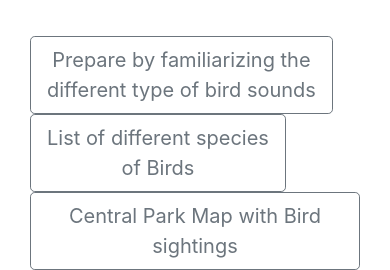
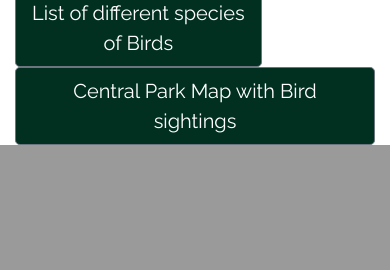
Before and after one commit to elifia-muthia/central-park-tweeters, a Flask app: page / in a window 390 px wide. Shown: the part 968-1238 px from the top of the page. After the commit the page ends 1113 px from the top, so only its background shows below. Run offline with Flask 3, Linux system fonts and the light colour scheme; some libraries are stand-ins or nearby versions.

Commit message:
implemented design, quiz history stuff

```diff
--- a/server.py
+++ b/server.py
@@ -292,7 +292,7 @@ def load_centralpark():
 @app.route('/quiz')
 def load_quiz():
     navigated_pages.append('/quiz')
-    return render_template('quiz.html')
+    return render_template('quiz.html', navigated=navigated_pages)
 
 @app.route('/view/<id>')
 def view_bird(id=None):
@@ -334,6 +334,7 @@ def submit_quiz():
 
     json_data = request.get_json()
     quiz = json_data["quiz"]
+    current_quiz_id += 1
     quiz['id'] = str(current_quiz_id)
 
     quiz_history.append(quiz)
--- a/static/main.css
+++ b/static/main.css
@@ -13,6 +13,16 @@
     background-color: lightgray;
 }
 
+.base-font {
+    font-family: 'Raleway', sans-serif;
+}
+
+#homepage {
+    background-color: #faf0e6;
+    height: 790px;
+    margin: 0px;
+    padding: 0px;
+}
 
 .welcome-header{
     font-size: 70px;
@@ -22,12 +32,20 @@
 
 }
 
+.accent-color {
+    background-color: #023020;
+}
+
 .map-header{
     font-size: 40px;
     /* font-weight: bold; */
     padding: 35px;
     margin: 4rem 0 0.5rem;
 
+}
+
+.white-text {
+    color: white;
 }
 
 .short-desc{
--- a/static/quiz.css
+++ b/static/quiz.css
@@ -42,3 +42,8 @@
 #answer-warning{
     display: none;
 }
+
+table tbody tr:hover {
+    background-color: lightblue;
+    cursor: pointer;
+}
--- a/templates/homepage.html
+++ b/templates/homepage.html
@@ -3,24 +3,25 @@
 {% block content %}
 
 <body>
-    <div class="col-md-12">
-        <div class = "row justify-content-center welcome-header">
+    <div class="col-md-12" id="homepage">
+        <div class = "row justify-content-center welcome-header base-font">
             <center><strong>Welcome to <br> Central Park Tweeters!</strong></center>
         </div>
 
-        <div class="row justify-content-center short-desc">
-            <p>Learn how to identify diverse bird species dwelling at Central Park, through bird sounds, visuals, and locations</p>
+        <div class="row justify-content-center short-desc base-font">
+            <p>Learn how to identify bird species at Central Park through <br> bird sounds, visuals, and their dwellings
+            </p>
         </div>
 
         <div class="row justify-content-center">
             <div class="col-md-4">
-                <a href="/sound"><button class="btn btn-outline-secondary btn-lg">Prepare by familiarizing the <br> different type of bird sounds</button></a>
+                <a href="/sound"><button class="btn btn-outline-secondary btn-lg accent-color base-font white-text">Prepare by familiarizing the <br> different type of bird sounds</button></a>
             </div>
             <div class="col-md-4 justify-content-center">
-                <a href="/birds"><button class="btn btn-outline-secondary btn-lg">List of different species <br> of Birds</button></a>
+                <a href="/birds"><button class="btn btn-outline-secondary btn-lg accent-color base-font white-text">List of different species <br> of Birds</button></a>
             </div>
             <div class="col-md-4">
-                <a href="/map"><button class="btn btn-outline-secondary btn-lg">Central Park Map with Bird sightings</button></a>
+                <a href="/map"><button class="btn btn-outline-secondary btn-lg accent-color base-font white-text">Central Park Map with Bird sightings</button></a>
             </div>
         </div>
     </div>
--- a/templates/layout.html
+++ b/templates/layout.html
@@ -13,6 +13,7 @@
 
     <!-- Bootstrap CSS -->
     <link rel="stylesheet" href="https://stackpath.bootstrapcdn.com/bootstrap/4.2.1/css/bootstrap.min.css">
+    <link href="https://fonts.googleapis.com/css2?family=Raleway:wght@400;500;700&display=swap" rel="stylesheet">
 
     <link rel="stylesheet" href="{{url_for('static', filename='main.css')}}">
 
@@ -21,11 +22,11 @@
 <body>
     <nav class="navbar navbar-expand-lg navbar-color">
         <div class="container">
-            <a class="navbar-brand" href="/">Central Park Tweeters</a>
-            <a class="nav-item nav-link" href="/map">Map</a>
-            <a class="nav-item nav-link" href="/sound">Sounds</a>
-            <a class="nav-item nav-link" href="/birds">Birds</a>
-            <a class="nav-item nav-link" href="/quiz">Quiz Me!</a>
+            <a class="navbar-brand base-font" href="/">Central Park Tweeters</a>
+            <a class="nav-item nav-link base-font" href="/map">Map</a>
+            <a class="nav-item nav-link base-font" href="/sound">Sounds</a>
+            <a class="nav-item nav-link base-font" href="/birds">Birds</a>
+            <a class="nav-item nav-link base-font" href="/quiz">Quiz Me!</a>
             <button class="navbar-toggler" type="button" data-bs-toggle="collapse" data-bs-target="#navbarNavAltMarkup" aria-controls="navbarNavAltMarkup" aria-expanded="false" aria-label="Toggle navigation">
                 <span class="navbar-toggler-icon"></span>
             </button>
--- a/templates/quiz.html
+++ b/templates/quiz.html
@@ -4,6 +4,11 @@
 
 <script type="text/javascript" src="{{ url_for('static', filename = 'quiz.js') }}"></script>
 <link rel="stylesheet" href="{{url_for('static', filename='quiz.css')}}">
+
+<script>
+    let navigated = {{navigated|tojson}}
+    console.log(navigated)
+</script>
 
 
 <div id="quiz">
```
Also changed, not shown: templates/quiz_history.html (added, +23 -0 lines), static/quiz_history.js (added).
